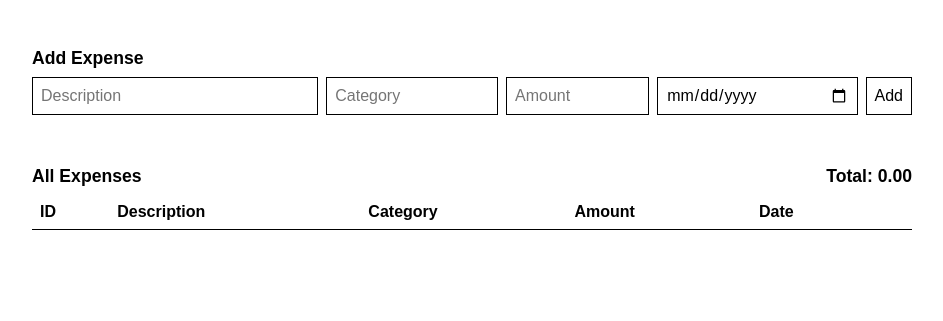
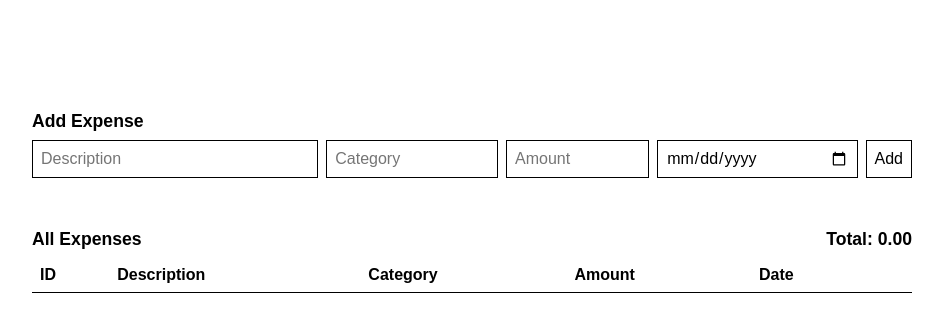
Before and after one commit to Fredcan-gif/MIDTERM-EXAM-Q08-CANON-SEANFREDRIK, a website: page public/index.html in a window 1280 px wide. Shown: the part 93-414 px from the top of the page, without its empty margins (168-1111 px from the left). Drawn offline with Linux system fonts and the light colour scheme; no server answers.

Commit message:
Updated frontend

```diff
--- a/public/index.html
+++ b/public/index.html
@@ -44,7 +44,7 @@
     <tbody id="search-rows"></tbody>
   </table>
 
-  <h2>Add Expense</h2>
+  <h2><br><br><br>Add Expense</h2>
   <form id="form">
     <input name="description" placeholder="Description" required>
     <input name="category" placeholder="Category" required>
```
